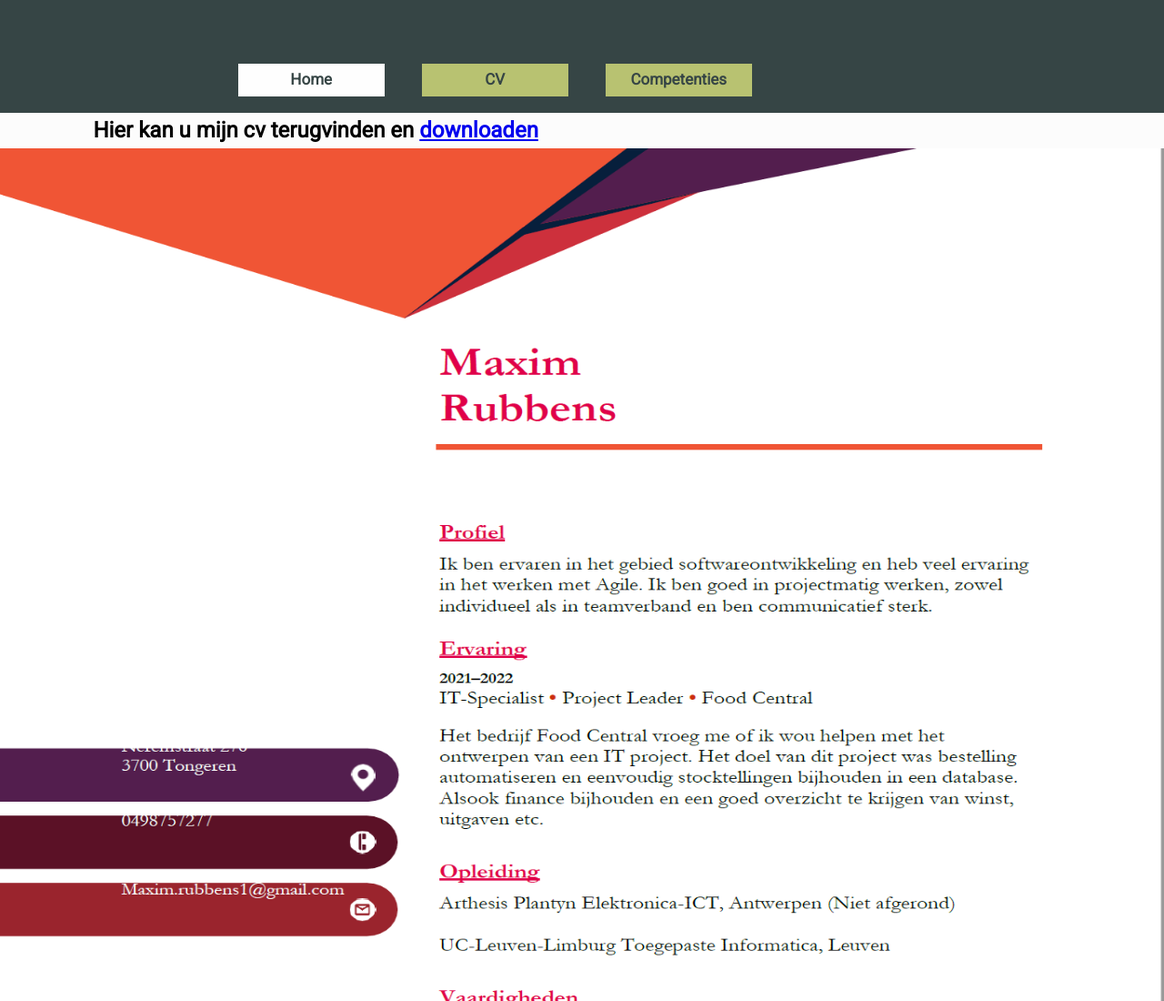
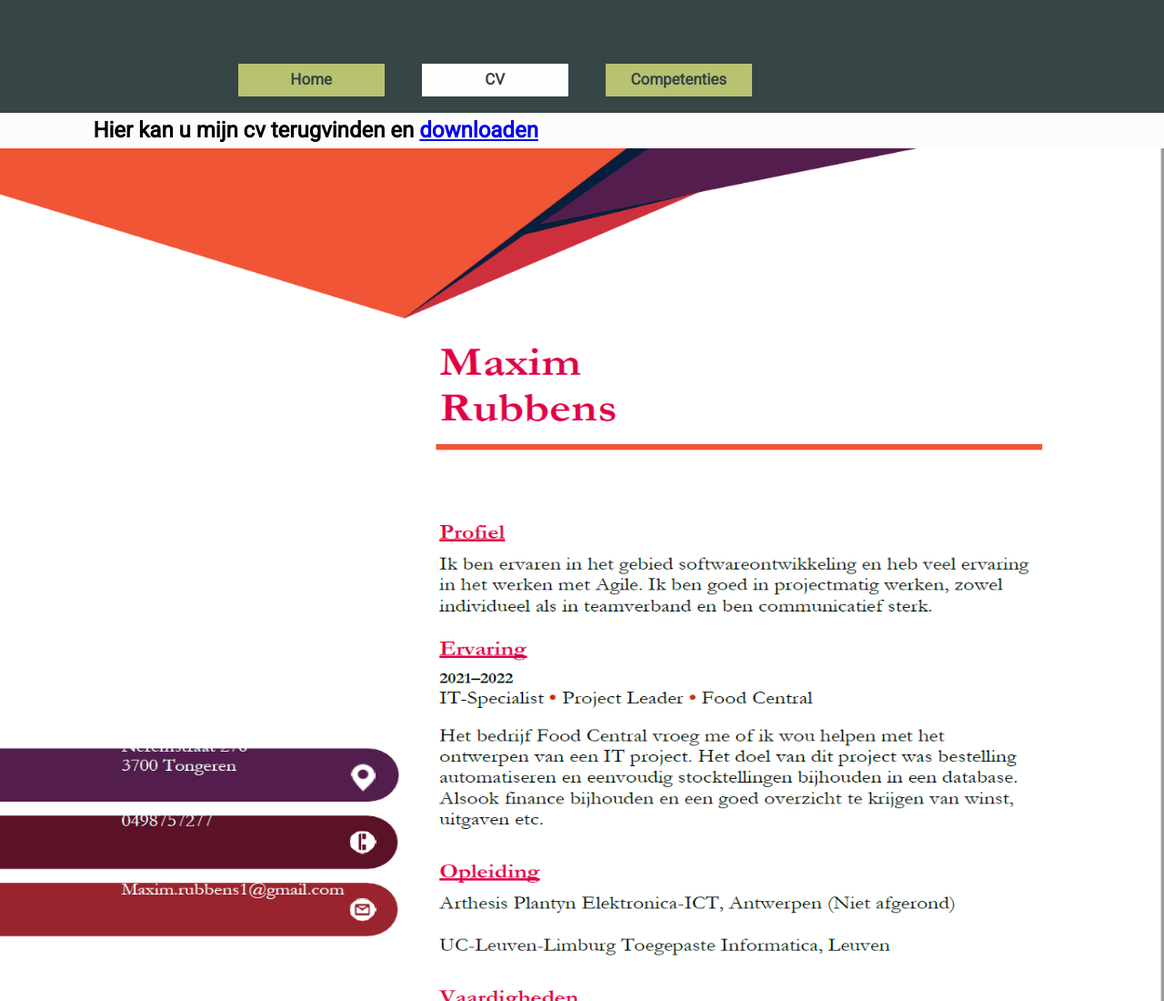
Before and after one commit to MaximRubbens/MaximRubbens.github.io, a plain HTML site: page menu.html in a window 1280 px wide. Shown: the top 1100 px of the page at 91% size. Drawn offline with Linux system fonts and the light colour scheme.

Commit message:
Update menu.html

```diff
--- a/menu.html
+++ b/menu.html
@@ -12,8 +12,8 @@
         <h1 class="hidden">Competenties</h1>
         <nav class="topnav">
             <ul class="center-mobile">
-                <li class="navbar"><a class="selected" href="index.html"><strong>Home</strong></a></li>
-                <li class="navbar"><a href="menu.html"><strong>CV</strong></a></li>
+                <li class="navbar"><a href="index.html"><strong>Home</strong></a></li>
+                <li class="navbar"><a class="selected" href="menu.html"><strong>CV</strong></a></li>
                 <li class="navbar"><a href="contact.html"><strong>Competenties</strong></a></li>
             </ul>
         </nav>
```
